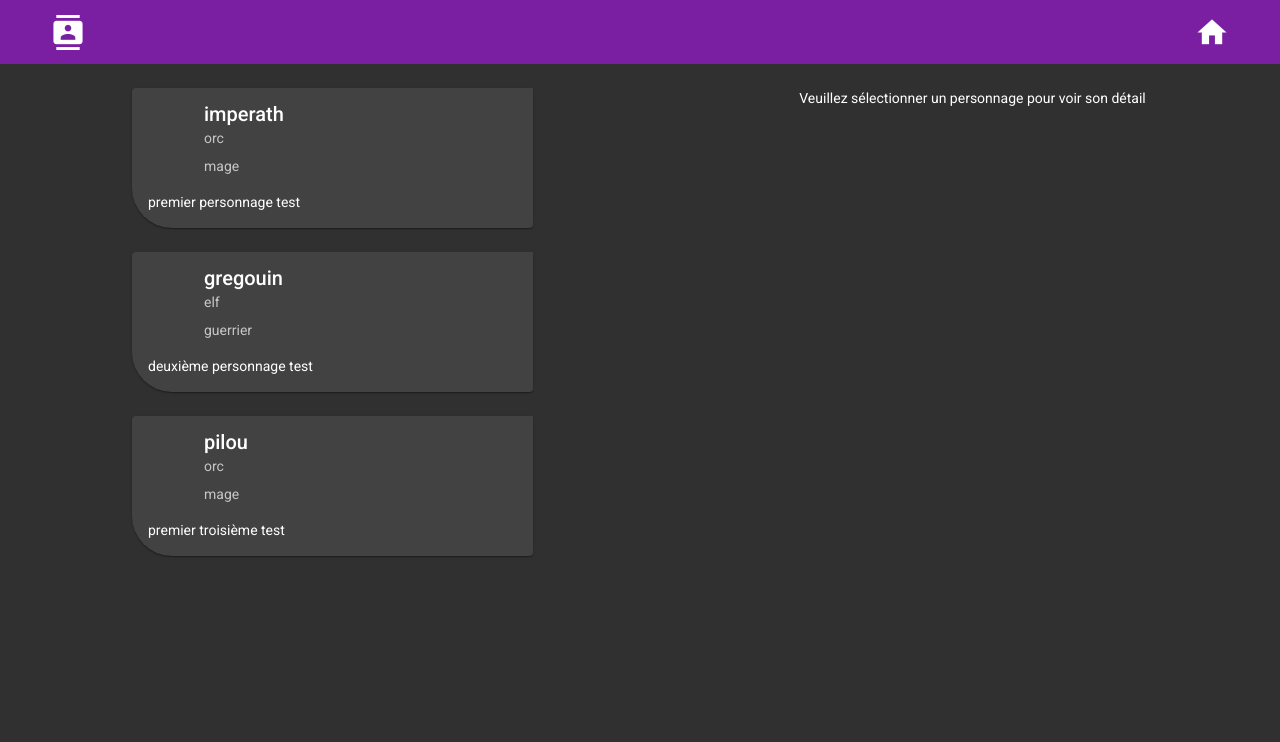
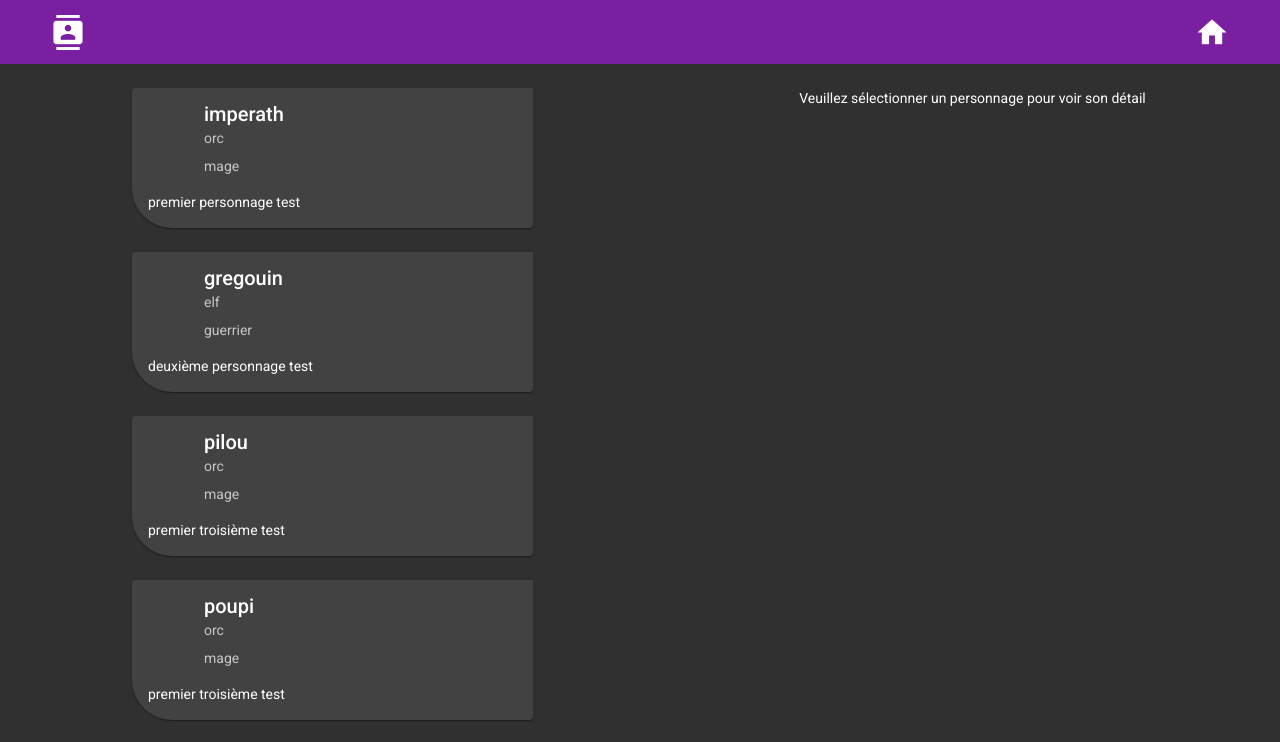
Before and after one commit to yoannbelin/charGenerator, an Angular app: page /characters in a window 1280 px wide. Shown: the top 742 px of the page. Built offline with nearby package versions, Linux system fonts and the light colour scheme.

Commit message:
Done: Mise en place de la position fixed du détail personnage

```diff
--- a/src/app/character/detail/detail.component.css
+++ b/src/app/character/detail/detail.component.css
@@ -7,3 +7,11 @@
   color: #424242;
   border-radius: 10px;
 }
+
+:host{
+  position: fixed;
+  width: 37%;
+  right: 7%;
+  top: 50%;
+  transform: translateY(-50%);
+}
--- a/src/app/mock-characters.ts
+++ b/src/app/mock-characters.ts
@@ -129,5 +129,134 @@ export const CHARACTERS: Character[] = [
     agilite: 6,
     constitution: 8,
     pvRestants: 80
+  },
+  {
+    id: 4,
+    name: "poupi",
+    classe: {
+      id: 1,
+      name: "mage",
+      icone: "test.jpg",
+      competences: [
+        {
+          id: 1,
+          name: "boule de feu",
+          description: "lance une boule de feu",
+          icone: "test-bdf.jpg"
+        },
+        {
+          id: 2,
+          name: "téléportation",
+          description: "se téléporte quelques mètres plus loin",
+          icone: "test-tp.jpg"
+        }
+      ]
+    },
+    description: "premier troisième test",
+    sexe: "masculin",
+    race: {
+      id: 1,
+      name: "orc",
+      bonusValue: 2,
+      bonusCarac: "force",
+      icone: "orc.jpg",
+      competence: {
+        id: 3,
+        name: "charge",
+        description: "charge vers l'avant",
+        icone: "charge.jpg"
+      }
+    },
+    force: 4,
+    intelligence: 10,
+    agilite: 6,
+    constitution: 8,
+    pvRestants: 80
+  },
+  {
+    id: 5,
+    name: "theodule",
+    classe: {
+      id: 1,
+      name: "mage",
+      icone: "test.jpg",
+      competences: [
+        {
+          id: 1,
+          name: "boule de feu",
+          description: "lance une boule de feu",
+          icone: "test-bdf.jpg"
+        },
+        {
+          id: 2,
+          name: "téléportation",
+          description: "se téléporte quelques mètres plus loin",
+          icone: "test-tp.jpg"
+        }
+      ]
+    },
+    description: "premier troisième test",
+    sexe: "masculin",
+    race: {
+      id: 1,
+      name: "orc",
+      bonusValue: 2,
+      bonusCarac: "force",
+      icone: "orc.jpg",
+      competence: {
+        id: 3,
+        name: "charge",
+        description: "charge vers l'avant",
+        icone: "charge.jpg"
+      }
+    },
+    force: 4,
+    intelligence: 10,
+    agilite: 6,
+    constitution: 8,
+    pvRestants: 80
+  },
+  {
+    id: 6,
+    name: "vivion",
+    classe: {
+      id: 1,
+      name: "mage",
+      icone: "test.jpg",
+      competences: [
+        {
+          id: 1,
+          name: "boule de feu",
+          description: "lance une boule de feu",
+          icone: "test-bdf.jpg"
+        },
+        {
+          id: 2,
+          name: "téléportation",
+          description: "se téléporte quelques mètres plus loin",
+          icone: "test-tp.jpg"
+        }
+      ]
+    },
+    description: "premier troisième test",
+    sexe: "masculin",
+    race: {
+      id: 1,
+      name: "orc",
+      bonusValue: 2,
+      bonusCarac: "force",
+      icone: "orc.jpg",
+      competence: {
+        id: 3,
+        name: "charge",
+        description: "charge vers l'avant",
+        icone: "charge.jpg"
+      }
+    },
+    force: 4,
+    intelligence: 10,
+    agilite: 6,
+    constitution: 8,
+    pvRestants: 80
   }
 ]
```
